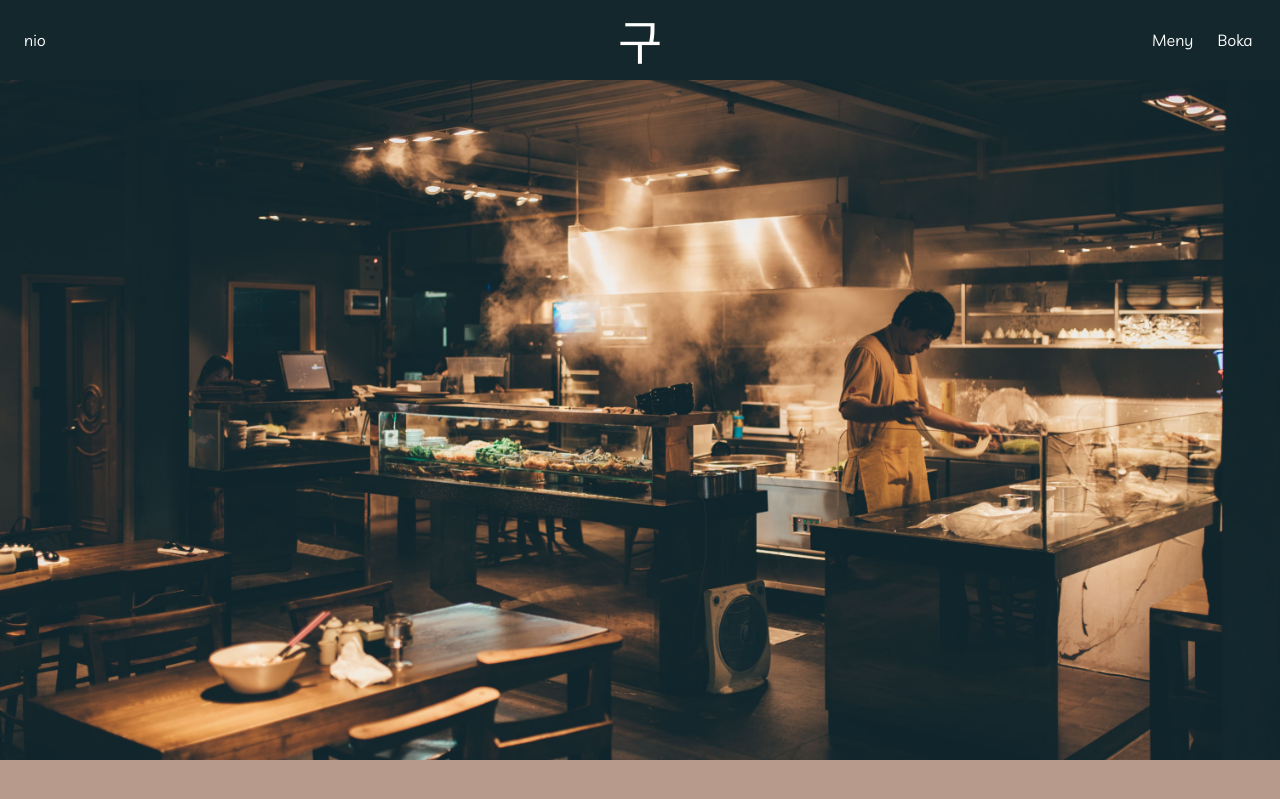
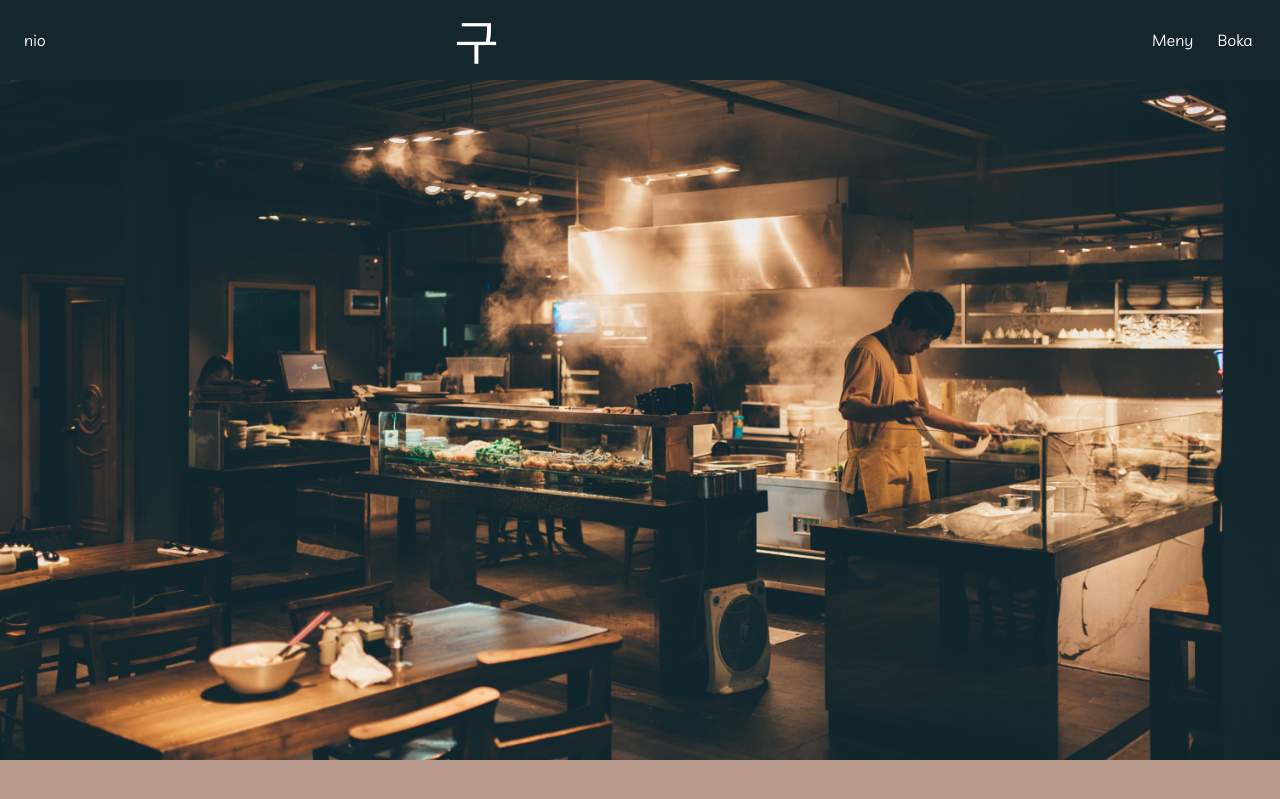
Before and after one commit to kamelfall/nio, a React (Create React App) app: page / in a window 1280 px wide. Shown: the top 799 px of the page. Built offline with nearby package versions, Linux system fonts and the light colour scheme.

Commit message:
added routing

```diff
--- a/src/App.tsx
+++ b/src/App.tsx
@@ -16,6 +16,7 @@ class App extends React.Component<{},{}> {
           <NavbarComponent/>
           <Switch>
             <Route path="/" exact component={HomeComponent} />
+            <Route path="/#menu" exact component={HomeComponent} />
             <Route path="/booking" component={BookingComponent} />
           </Switch>
         </div>
--- a/src/components/NavbarComponent/NavbarComponent.tsx
+++ b/src/components/NavbarComponent/NavbarComponent.tsx
@@ -24,9 +24,9 @@ import "./NavbarComponent.scss";
         <header className="root">
           <nav className="navBar">
             <div className="restaurantName">
-            <p>nio</p>
+            <a href="/"><p>nio</p></a>
             </div>
-            <p className="logo">구</p>
+            <a href="/"><p className="logo">구</p></a>
             <div className="dropDownMenu">
               <div className="hamburgerMenu" onClick={this.toggleMenu}>
                 <div className= {` bar1 ${iconLook} `}></div>
@@ -39,7 +39,7 @@ import "./NavbarComponent.scss";
               </div>
             </div>
             <div className="navigation">
-              <a href="#menu"><p>Meny</p></a>
+              <a href="/#menu"><p>Meny</p></a>
               <a href="/booking"><p>Boka</p></a>
             </div>
 
```
